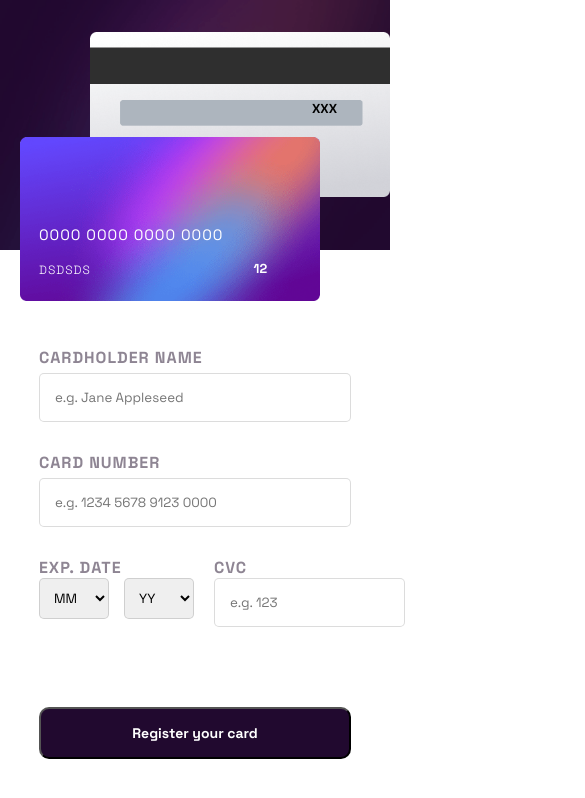
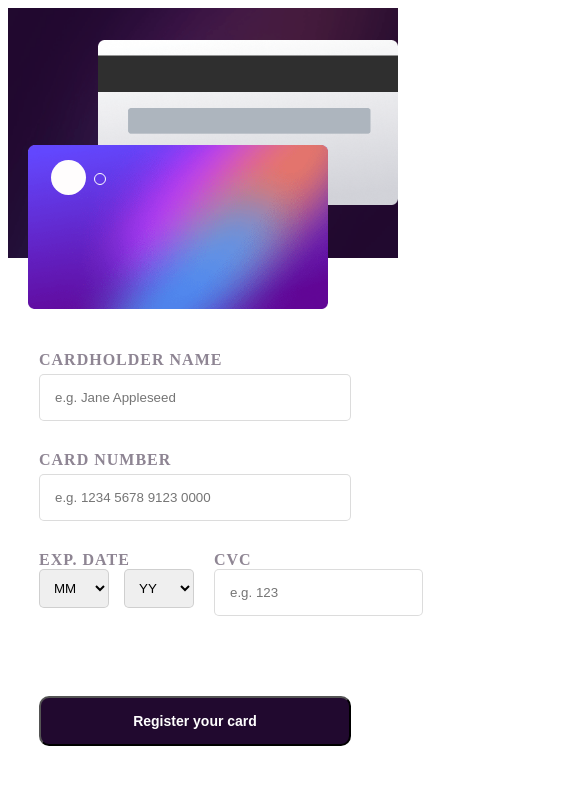
Before and after one commit to luccaao/interactive-card-details-form-main, a plain HTML site: page index.html in a window 390 px wide. Shown: the top 798 px of the page, 585 px wide, since content can reach past the window. Drawn offline with Linux system fonts and the light colour scheme.

Commit message:
Add files via upload

```diff
--- a/index.html
+++ b/index.html
@@ -35,6 +35,8 @@
   </head>
   <body>
     <main>
+      <span class="cirlce"></span>
+      <span class="cirlce2"></span>
       <section >
         <div class="area-cartao">
 
@@ -44,11 +46,11 @@
           <img class="back" src="./images/bg-card-back.png" alt="" />
 
 
-          <span class="card-number-view">0000 0000 0000 0000</span>
-          <span class="card-name-view">dsdsds</span>
-          <span class="card-cvc-view">XXX</span>
+          <span class="card-number-view"></span>
+          <span class="card-name-view"></span>
+          <span class="card-cvc-view"></span>
           <div class="datee">
-            <span class="card-date00-view">12</span>
+            <span class="card-date00-view"></span>
             <span class="card-barra-view"></span>
             <span class="card-date01-view"></span>
           </div>
--- a/style.css
+++ b/style.css
@@ -1,3 +1,4 @@
+<<<<<<< HEAD
 * {
     margin: 0;
     padding: 0;
@@ -279,3 +280,314 @@ button {
 
 
 }
+
+
+
+=======
+* {
+    margin: 0;
+    padding: 0;
+    box-sizing: border-box;
+    font-family: "Space Grotesk", sans-serif;
+
+}
+
+section {
+    width: 100%;
+    height: 100vh;
+    display: flex;
+
+
+}
+
+.area-cartao{
+    background: url("./images/bg-main-desktop.png") no-repeat;
+    height: 100vh;
+    position: relative;
+    background-size: cover;
+    width:30%;
+
+}
+
+.front {
+    position: absolute;
+    top: 25%;
+    left: 40%;
+}
+
+.back {
+    position: absolute;
+    top: 55%;
+    left: 65%;
+}
+
+.container_form{
+
+    display: flex;
+    justify-content: center;
+    align-items: center;
+    align-self: center;
+    height: 100vh;
+    width: 100vw;
+}
+
+.name, .number {
+    display: flex;
+    flex-direction: column;
+    gap: 5px;
+}
+
+
+
+form {
+    flex-direction: column;
+    display: flex;
+    width: 25%;
+    gap: 30px;
+}
+
+label {
+    font-weight: bold;
+    text-transform: uppercase;
+    color: hsl(279, 6%, 55%);
+    letter-spacing: 1px;
+}
+
+.select-cvc {
+    display: flex;
+    justify-content: space-between;
+    gap: 20px;
+}
+
+.cvc {
+    display: flex;
+    flex-direction: column;
+}
+
+.select-date{
+    display: flex;
+    flex-direction: column;
+}
+
+select {
+    padding: 10px;
+    border-radius: 5px;
+    width: 70px;
+
+    border: 1px solid rgb(82, 79, 79, 0.2);
+}
+
+.area-select{
+    display: flex;
+    gap: 15px;
+}
+
+input {
+    padding: 15px;
+    border-radius: 5px;
+    border: 1px solid rgb(82, 79, 79, 0.2);
+}
+
+input:focus {
+    border: 1px solid hrgb(134, 16, 197)
+}
+
+button {
+    margin-top: 50px;
+    background-color: hsl(278, 68%, 11%);
+    color: #fff;
+    font-weight: bold;
+    padding: 15px;
+    border-radius: 10px;
+    font-size: 14px;
+    cursor: pointer;
+}
+
+
+.card-number-view {
+    position: absolute;
+    font-size: 25px;
+    color: rgb(255, 255, 255);
+    width: 100%;
+    top: 40%;
+    left: 48%;
+    letter-spacing: 1px;
+}
+
+.card-name-view{
+    position: absolute;
+    text-transform: uppercase ;
+    font-size: 15px;
+    color: rgb(255, 255, 255);
+    width: 100%;
+    top: 45%;
+    left: 48%;
+    letter-spacing: 1px;
+    font-weight: bold;
+}
+
+
+.card-cvc-view{
+    position: absolute;
+    top: 67%;
+    font-weight: bold;
+    font-size: 15px;
+    color: rgb(0, 0, 0);
+    width: 100%;
+    left: 150%;
+}
+
+.card-date00-view{
+    position: absolute;
+    top: 45%;
+    font-weight: bold;
+    font-size: 15px;
+    color: rgb(255, 255, 255);
+    width: 100%;
+    left: 130%;
+}
+
+.card-barra-view{
+    position: absolute;
+    top: 45%;
+    font-weight: bold;
+    font-size: 15px;
+    color: rgb(167, 163, 163);
+    width: 100%;
+    left: 134.5%;
+}
+
+
+.card-date01-view{
+    position: absolute;
+    top: 45%;
+    font-weight: bold;
+    font-size: 15px;
+    color: rgb(255, 255, 255);
+    width: 100%;
+    left: 137%;
+}
+
+.mobile {
+    display: none;
+}
+
+@media screen and (max-width: 640px){
+    .area-cartao{
+        background: none;
+        width: 100vw;
+
+    }
+
+    .mobile{
+        width: 100vw;
+        display: block;
+    }
+
+    .back {
+        position: absolute;
+        top: 13%;
+        left: 23%;
+        width: 300px;
+    }
+
+    .front {
+        position: absolute;
+        top: 54.7%;
+        left: 5%;
+        width: 300px;
+        z-index: 1;
+    }
+
+    section {
+        display: flex;
+        flex-direction: column;
+        height: 0;
+    }
+
+    .container_form{
+        width: 100vw;
+        margin-top: 25%;
+
+    }
+
+    .cirlce {
+        background-color: #fffdfd;
+        width: 35px;
+        height: 35px;
+        border-radius: 50%;
+        z-index: 10;
+        position: absolute;
+        top: 19%;
+        left: 13%;
+    }
+
+    .cirlce2 {
+        border: 1px solid #fff;
+        width: 10px;
+        height: 10px;
+        border-radius: 50%;
+        z-index: 10;
+        position: absolute;
+        top: 20.5%;
+        left: 24%;
+    }
+
+    form {
+        width: 80%;
+    }
+
+    .card-number-view {
+        position: absolute;
+        font-size: 15px;
+        color: rgb(255, 255, 255);
+        width: 100vw;
+        z-index: 3;
+        top: 90%;
+        left: 10%;
+        letter-spacing: 1px;
+    }
+
+    .card-name-view{
+        position: absolute;
+        font-size: 12px;
+        color: rgb(255, 255, 255);
+        font-weight: 200;
+        width: 100vw;
+        z-index: 3;
+        top: 105%;
+        left: 10%;
+        letter-spacing: 1px;
+    }
+
+    .card-cvc-view{
+        position: absolute;
+        top: 40%;
+        font-weight: bold;
+        font-size: 13px;
+        color: rgb(0, 0, 0);
+        width: 100vw;
+        z-index: 3;
+        left: 80%;
+    }
+
+    .card-date00-view{
+        position: absolute;
+        top: 104%;
+        font-weight: bold;
+        font-size: 13px;
+        color: rgb(255, 255, 255);
+        width: 100vw;
+
+        z-index: 3;
+        left: 65%;
+    }
+
+
+
+
+}
+
+
+
+>>>>>>> c4013cc9ac33351326d14940f36c1d2146a4aeb5
```
